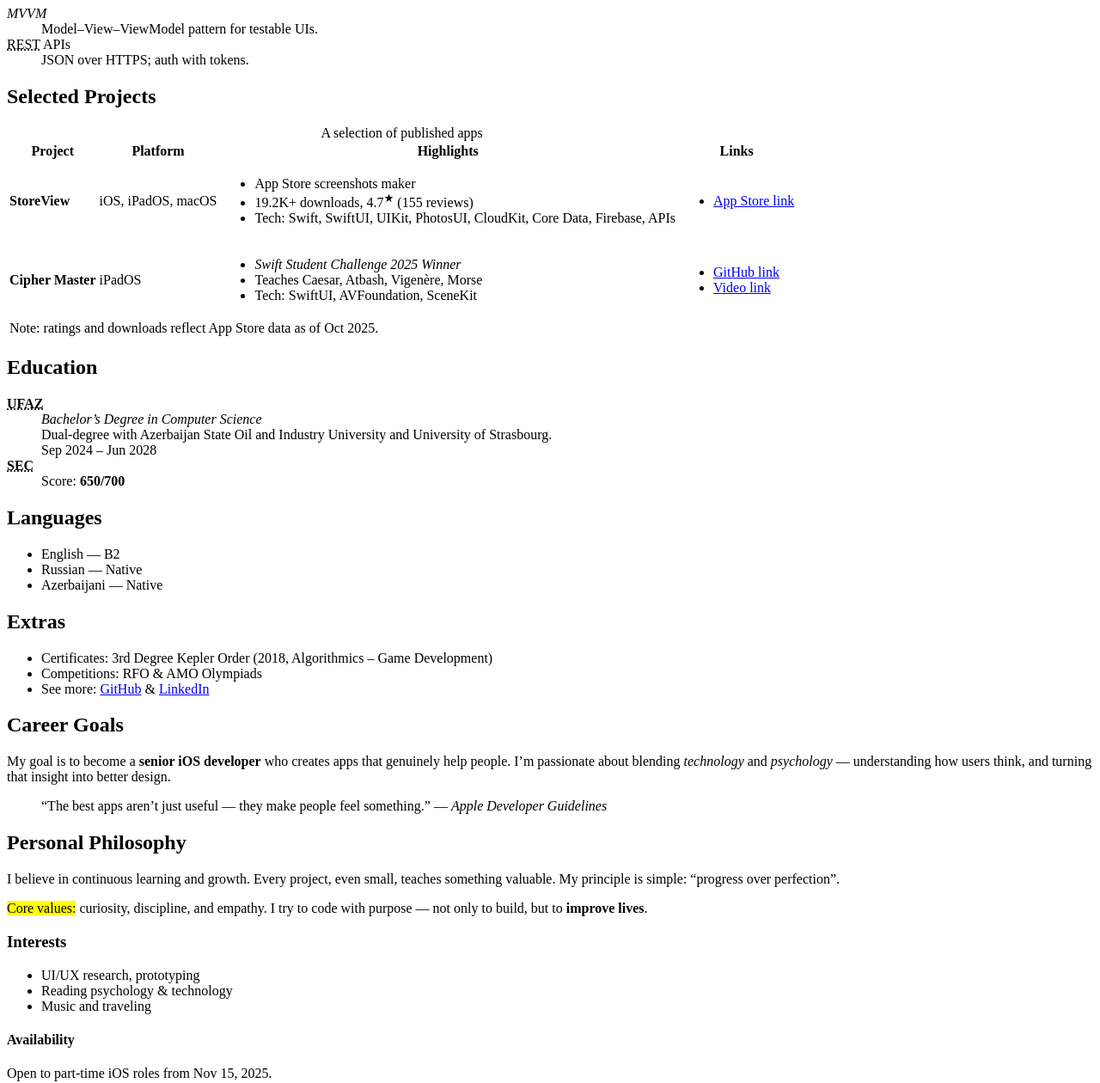
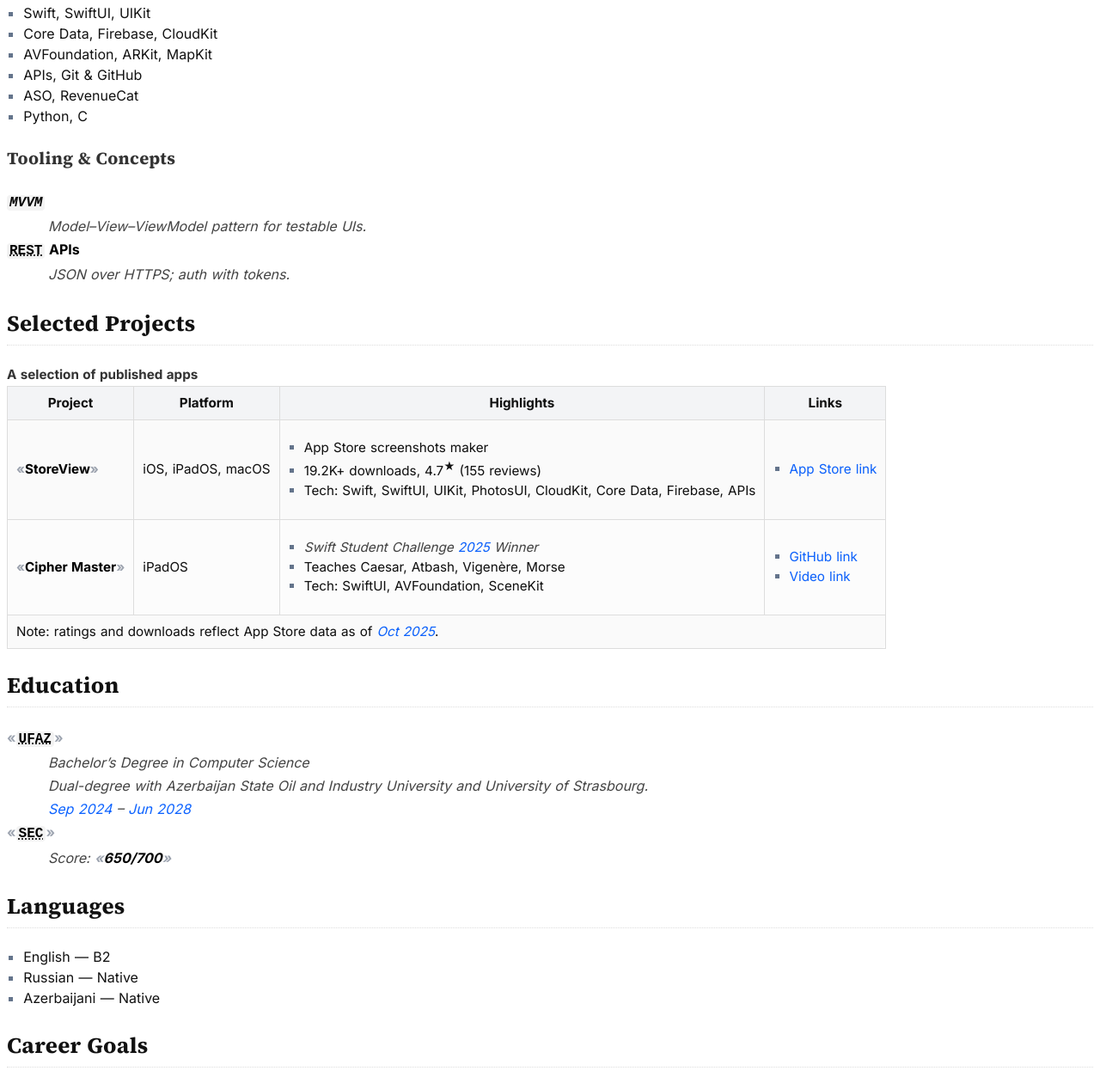
Before and after one commit to hakim-cyber/Hakim-Aliyev-CV, a plain HTML site: page index.html in a window 1280 px wide. Shown: the part 740-2000 px from the top of the page at 86% size. Drawn offline with Linux system fonts and the light colour scheme.

Commit message:
Initial CV project with HTML and CSS

```diff
--- a/index.html
+++ b/index.html
@@ -4,12 +4,203 @@
   <meta charset="UTF-8" />
   <meta name="viewport" content="width=device-width, initial-scale=1.0" />
   <meta name="description" content="CV of Hakim Aliyev, iOS Developer, Azerbaijan." />
-  <meta name="keywords" content="Hakim Aliyev, CV, iOS, Swift, SwiftUI, UIKit, CloudKit" />
   <meta name="author" content="Hakim Aliyev" />
   <title>Hakim Aliyev — CV</title>
+
+  <link rel="preconnect" href="https://fonts.gstatic.com" crossorigin>
+  <link href="https://fonts.googleapis.com/css2?family=Inter:wght@400;600;700&family=Source+Serif+4:opsz,wght@8..60,500;8..60,700&display=swap" rel="stylesheet">
+
+  <style>
+
+    html {
+      font-size: 16px;
+      scroll-behavior: smooth;
+    }
+
+    body {
+      font-family: "Inter", system-ui, -apple-system, Segoe UI, Roboto, Arial, sans-serif;
+      line-height: 1.7;
+      color: #111;
+      background: #fff;
+      text-rendering: optimizeLegibility;
+      word-spacing: 0.05em;
+    }
+
+
+    h1, h2, h3, h4, h5, h6 {
+      font-family: "Source Serif 4", Georgia, serif;
+      font-weight: 700;
+      text-shadow: 0 1px 1px rgba(0,0,0,0.05);
+      letter-spacing: 0.3px;
+    }
+
+    #full-name {
+      font-size: 2.25rem;
+      font-weight: 800;
+      background: linear-gradient(90deg, #0d63ff, #7b61ff);
+      background-clip: text;
+      color: transparent;
+    }
+
+    h1 { font-size: 2.25rem; }
+    h2 { font-size: 1.6rem; border-bottom: 1px dotted #ddd; padding-bottom: 0.1em; }
+    h3 { font-size: 1.25rem; color: #333; }
+    h4, h5, h6 { font-size: 1.1rem; color: #444; }
+
+    p {
+      font-size: 1rem;
+      line-height: 1.65;
+      text-align: justify;
+      text-indent: 0.5em;
+      hyphens: auto;
+    }
+
+    em { color: #444; font-style: italic; }
+    strong { font-weight: 700; color: #000; }
+    b { font-weight: 600; }
+
+
+    p::first-letter { font-size: 1.15em; font-weight: 600; color: #222; }
+    p::first-line  { letter-spacing: 0.02em; }
+
+
+    ::selection { background: #fde68a; color: #111; }
+
+
+    ul, ol {
+      padding-inline-start: 1.2em;
+      line-height: 1.5;
+    }
+    ul { list-style-type: square; }
+    ol { list-style-type: lower-roman; }
+    ol ol { list-style-type: lower-alpha; }
+    li::marker { color: #64748b; font-weight: bold; }
+
+
+    a[href^="mailto:"] { font-variant: small-caps; color: #0d63ff; }
+    a[href^="tel:"]    { white-space: nowrap; color: #0077cc; }
+    a[href$=".pdf"]    { text-decoration: underline dotted; color: #5f5fff; }
+
+    a {
+      text-decoration: none;
+      transition: color 0.3s ease, text-shadow 0.3s ease;
+    }
+    a:link    { color: #0d63ff; }   /* unvisited */
+    a:visited { color: #6a4cff; }   /* visited */
+    a:hover   { color: #00319d; text-shadow: 0 1px 3px rgba(13,99,255,0.3); }
+    a:focus   { outline: 2px dashed #0d63ff; outline-offset: 3px; } /* keyboard-accessible */
+    a:active  { color: #001d66; }   /* during click */
+
+
+    blockquote, figure, table, .badge, .tag {
+      border: 1px solid #e5e7eb;
+      border-radius: 8px;
+      background: #fafafa;
+      padding: 8px;
+      color: #222;
+      text-shadow: 0 0.2px 0.2px rgba(0,0,0,0.1);
+    }
+
+
+    blockquote {
+      font-style: italic;
+      quotes: "“" "”";
+      background: #f9fafb;
+      border-left: 4px solid #7b61ff;
+    }
+    blockquote::before {
+      content: open-quote;
+      font-size: 1.5rem;
+      color: #7b61ff;
+      vertical-align: sub;
+      margin-right: 4px;
+    }
+    blockquote::after { content: close-quote; }
+
+
+    code, dfn, abbr {
+      font-family: monospace;
+      background: #f3f3f3;
+      padding: 0 3px;
+      border-radius: 4px;
+    }
+
+    abbr[title]:hover::after {
+      content: " (" attr(title) ")";
+      font-size: 0.9em;
+      color: #555;
+    }
+
+
+    table { border-collapse: collapse; font-size: 0.95rem; color: #111; }
+    caption { caption-side: top; font-weight: 700; color: #333; text-align: left; }
+    th, td { border: 1px solid #ddd; padding: 6px 10px; }
+    th { background: #f3f4f6; font-weight: 700; text-transform: capitalize; }
+    tr:nth-child(even) td { background: #fcfcfc; }
+    tr:hover td { background: #f9fafb; } /* row hover is visual only */
+
+
+    .badge, .tag {
+      display: inline-block;
+      border: 1px solid #ccc;
+      border-radius: 12px;
+      background: #eee;
+      padding: 2px 6px;
+      font-size: 0.875rem;
+      font-weight: 600;
+      letter-spacing: 0.3px;
+      color: #333;
+      text-transform: uppercase;
+    }
+
+
+    .section-title + p {
+      font-size: 1.05rem;
+      font-weight: 500;
+      color: #1f2937;
+    }
+    h2 ~ p {
+      color: #1f2937;
+    }
+
+
+    strong::before { content: "«"; color: #9ca3af; }
+    strong::after  { content: "»"; color: #9ca3af; }
+
+
+    dt { font-weight: 700; color: #000; }
+    dd { font-style: italic; color: #444; padding-inline-start: 0.5em; }
+    time { color: #0d63ff; font-style: italic; }
+
+
+    address { font-style: normal; color: #333; line-height: 1.4; }
+    address a { display: inline; }
+
+    small { font-size: 0.875rem; color: #555; }
+    mark {
+      background: #fffd91;
+      color: #111;
+      padding: 0 3px;
+      border-radius: 3px;
+    }
+
+
+    hr { border: none; border-top: 1px solid #ddd; height: 1px; }
+
+
+    @media print {
+      a[href]::after {
+        content: " (" attr(href) ")";
+        font-size: 0.875em;
+        color: #555;
+      }
+      body { color: #000; background: #fff; }
+    }
+  </style>
 </head>
+
 <body>
-  <h1>HAKIM ALIYEV</h1>
+  <h1 id="full-name">HAKIM ALIYEV</h1>
   <p><strong>iOS Developer</strong> <small>(Student, UFAZ)</small></p>
 
   <figure>
@@ -22,12 +213,12 @@
     <a href="mailto:hakimeliyhev@icloud.com">hakimeliyhev@icloud.com</a><br />
     <a href="https://github.com/hakim-cyber">GitHub: hakim-cyber</a> |
     <a href="https://www.linkedin.com/in/hakim-aliyev">LinkedIn: Hakim Aliyev</a><br />
-    Tel: +994 50 676 17 80
+    Tel: <a href="tel:+994506761780">+994 50 676 17 80</a>
   </address>
 
   <hr />
 
-  <h2>Summary</h2>
+  <h2 class="section-title">Summary</h2>
   <p>
     <strong>Building apps that solve real problems</strong> — published <data value="4"><strong>4</strong></data> iOS apps.
     I love <b>Swift</b>, <i>AI</i>, and clean UI. <mark>Always learning &amp; improving</mark>.
@@ -57,18 +248,12 @@
   <h2>Selected Projects</h2>
   <table>
     <caption>A selection of published apps</caption>
-    <colgroup>
-      <col span="1" />
-      <col span="1" />
-      <col span="1" />
-      <col span="1" />
-    </colgroup>
     <thead>
       <tr>
-        <th scope="col">Project</th>
-        <th scope="col">Platform</th>
-        <th scope="col">Highlights</th>
-        <th scope="col">Links</th>
+        <th>Project</th>
+        <th>Platform</th>
+        <th>Highlights</th>
+        <th>Links</th>
       </tr>
     </thead>
     <tbody>
@@ -109,8 +294,7 @@
     <tfoot>
       <tr>
         <td colspan="4">
-          Note: ratings and downloads reflect App Store data as of
-          <time datetime="2025-10">Oct&nbsp;2025</time>.
+          Note: ratings and downloads reflect App Store data as of <time datetime="2025-10">Oct 2025</time>.
         </td>
       </tr>
     </tfoot>
@@ -136,14 +320,7 @@
     <li>Azerbaijani — Native</li>
   </ul>
 
-  <h2>Extras</h2>
-  <ul>
-    <li>Certificates: 3rd Degree Kepler Order (<time datetime="2018">2018</time>, Algorithmics – Game Development)</li>
-    <li>Competitions: RFO &amp; AMO Olympiads</li>
-    <li>See more: <a href="https://github.com/hakim-cyber">GitHub</a> &amp; <a href="https://www.linkedin.com/in/hakim-aliyev">LinkedIn</a></li>
-  </ul>
-
-  <h2>Career Goals</h2>
+  <h2 class="section-title">Career Goals</h2>
   <p>
     My goal is to become a <strong>senior iOS developer</strong> who creates apps that genuinely help people.
     I’m passionate about blending <i>technology</i> and <em>psychology</em> — understanding how users think,
@@ -153,7 +330,7 @@
     “The best apps aren’t just useful — they make people feel something.” — <cite>Apple Developer Guidelines</cite>
   </blockquote>
 
-  <h2>Personal Philosophy</h2>
+  <h2 class="section-title">Personal Philosophy</h2>
   <p>
     I believe in continuous learning and growth. Every project, even small, teaches something valuable.
     My principle is simple: <q>progress over perfection</q>.
@@ -162,8 +339,6 @@
     <mark>Core values:</mark> curiosity, discipline, and empathy.
     I try to code with purpose — not only to build, but to <strong>improve lives</strong>.
   </p>
-
-
 
   <h3>Interests</h3>
   <ul>
```
